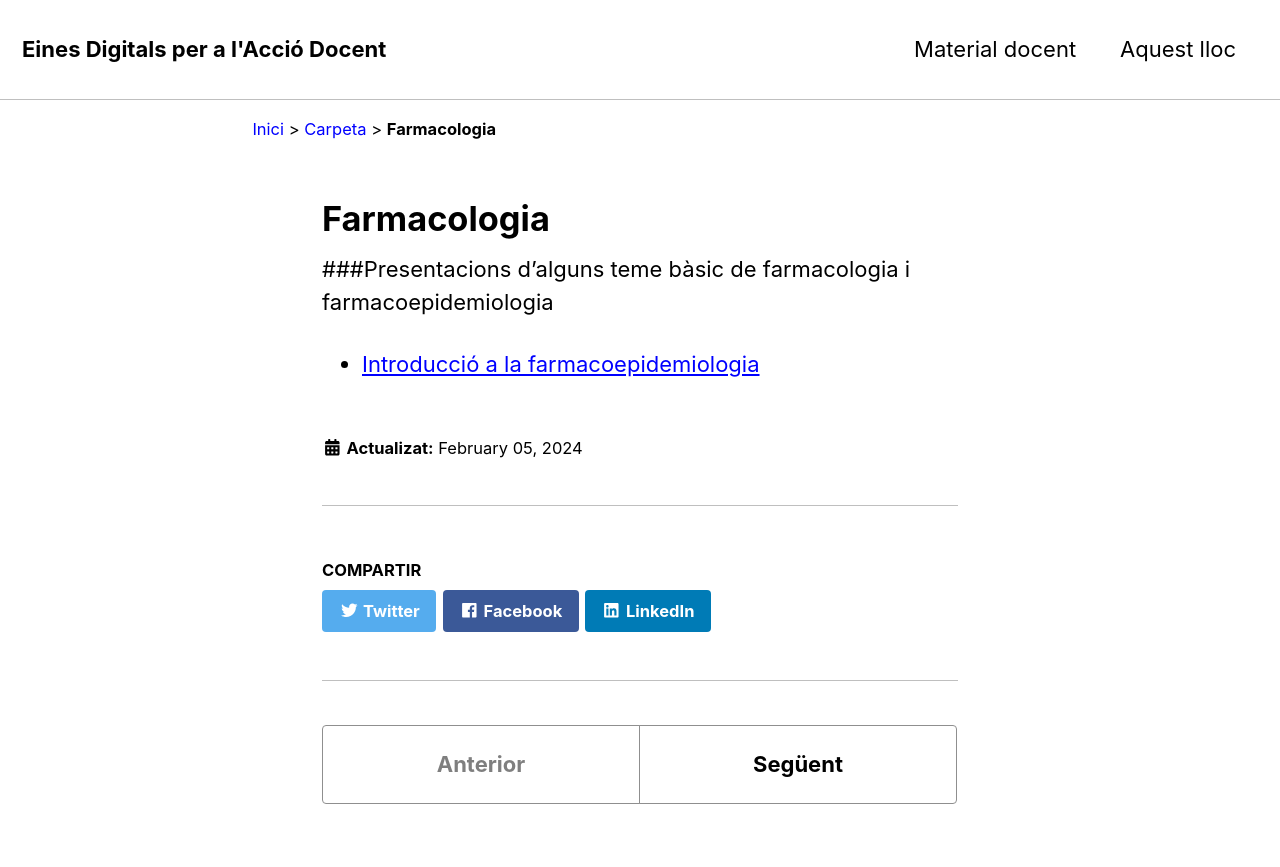
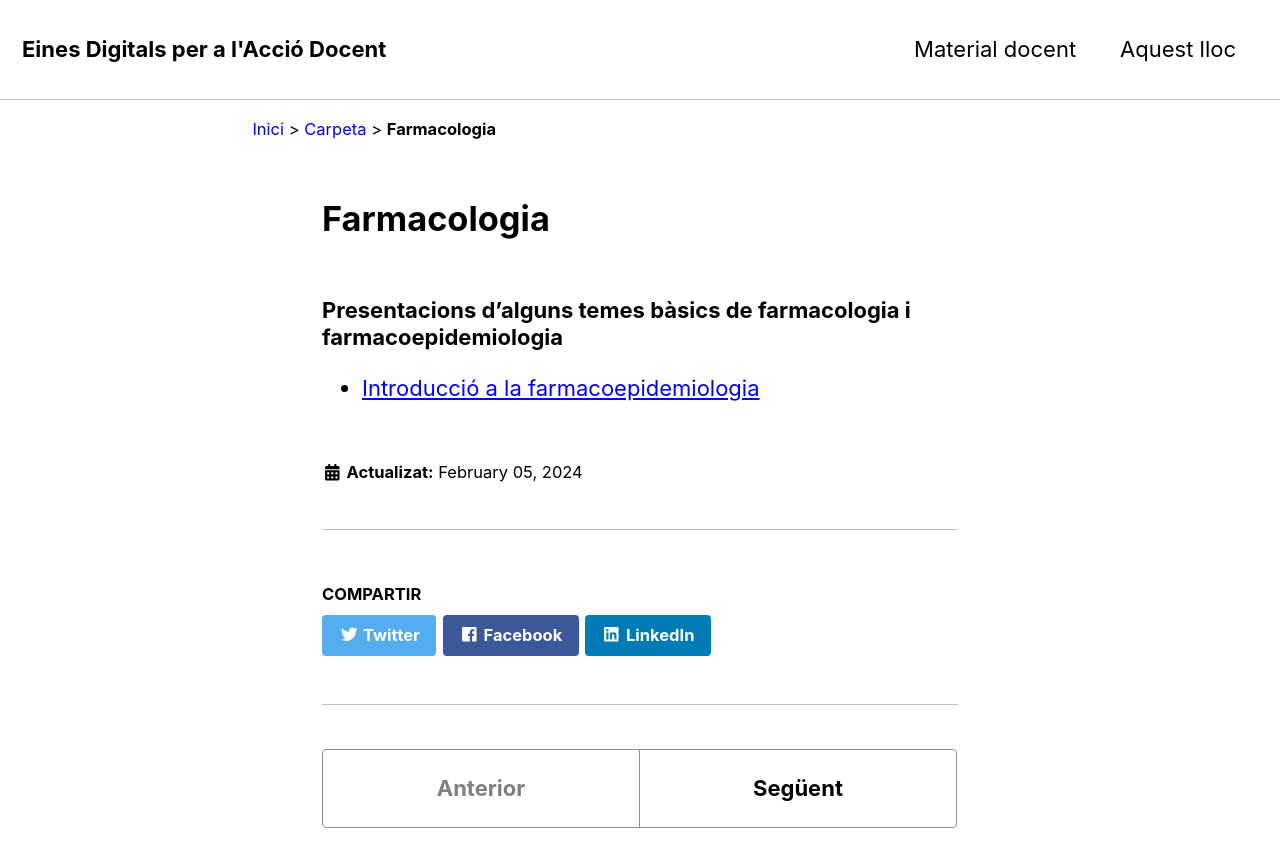
Before and after one commit to jepcastel/github.io, a Jekyll site: the page built from _carpeta/01Farmacologia.md, in a window 1280 px wide and 900 px high. Shown: the top 867 px of the window. Built offline with Jekyll 4.4.1, drawn with Linux system fonts in a browser that asks for light colours; nearby versions of some CDN libraries.

Commit message:
Update 01Farmacologia.md

```diff
--- a/_carpeta/01Farmacologia.md
+++ b/_carpeta/01Farmacologia.md
@@ -2,5 +2,5 @@
 title: Farmacologia
 published: true
 ---
-###Presentacions d'alguns teme bàsic de farmacologia i farmacoepidemiologia
+### Presentacions d'alguns temes bàsics de farmacologia i farmacoepidemiologia
 - [Introducció a la farmacoepidemiologia](https://jepcastel.github.io/presentacions/slides-farmacoepidemiologia.html){:target="_blank"}
```
